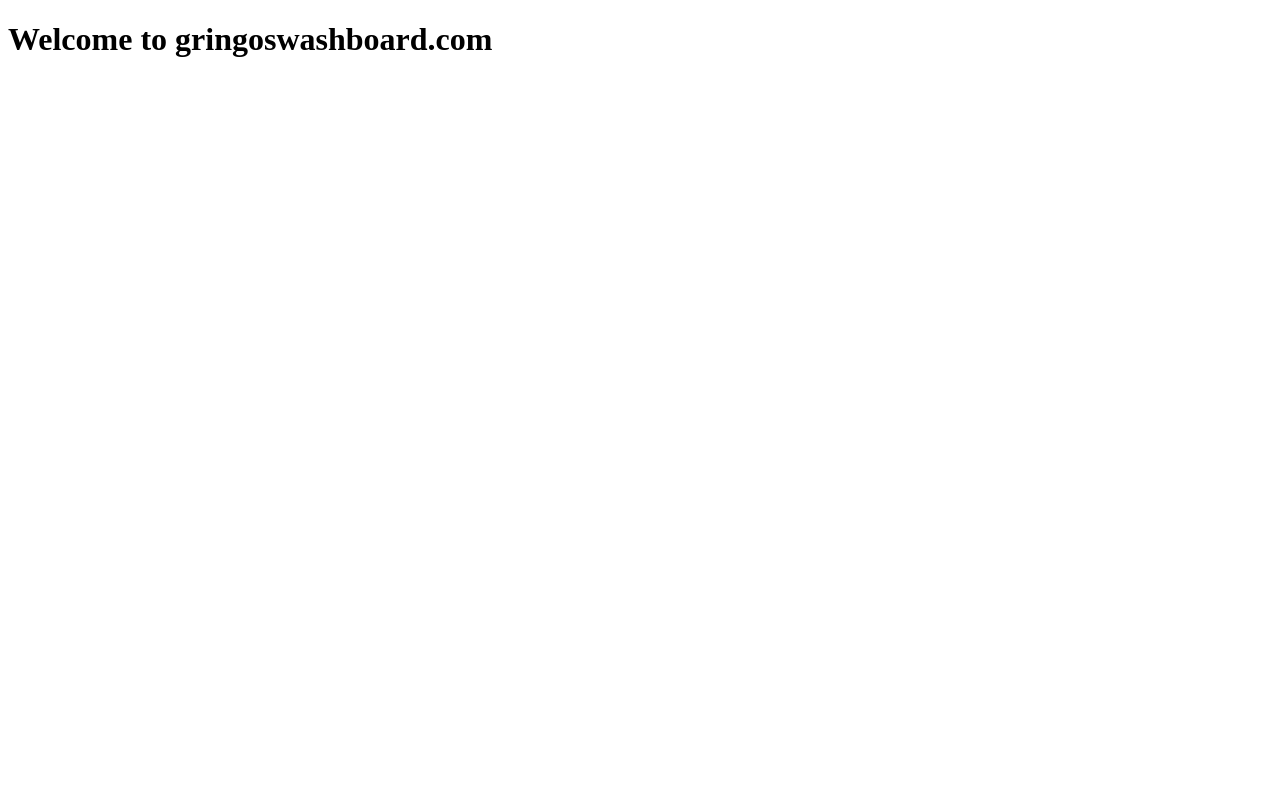
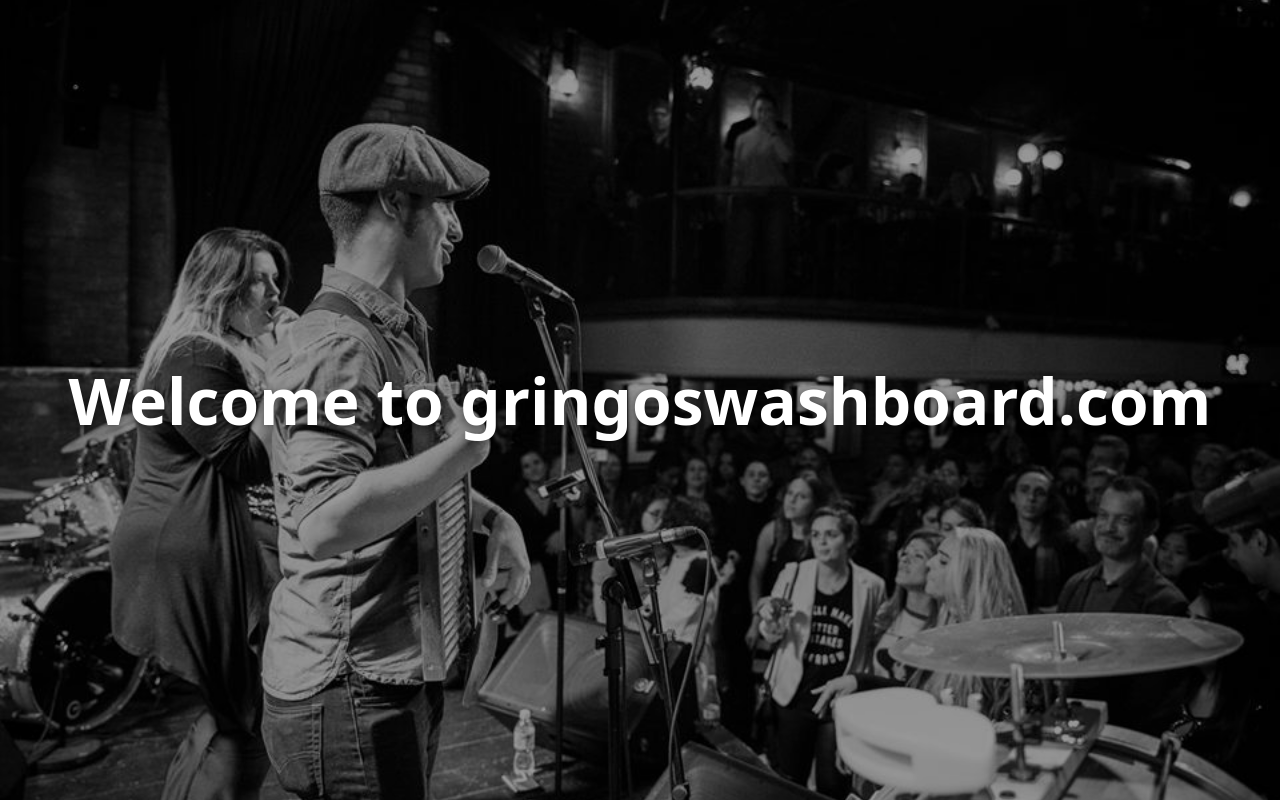
Before and after one commit to rdquintas/gringoswashboard.com, a website: page src/index.html in a window 1280 px wide. Drawn offline with Linux system fonts and the light colour scheme.

Commit message:
initial buid

```diff
--- /dev/null
+++ b/src/css/site.css
@@ -0,0 +1,44 @@
+/* Estilos próprios do site. */
+
+body {
+  margin: 0;
+  font-family: system-ui, sans-serif;
+}
+
+/* Hero: imagem a ocupar o ecrã inteiro, com o h1 centrado por cima. */
+.hero {
+  position: relative;
+  display: grid;
+  place-items: center;
+  min-height: 100vh;
+  min-height: 100svh;
+  overflow: hidden;
+}
+
+.hero__img {
+  position: absolute;
+  inset: 0;
+  width: 100%;
+  height: 100%;
+  object-fit: cover;
+}
+
+/* Escurece a imagem para o texto se ler bem. */
+.hero::after {
+  content: "";
+  position: absolute;
+  inset: 0;
+  background: rgb(0 0 0 / 0.4);
+}
+
+.hero__title {
+  position: relative;
+  z-index: 1;
+  margin: 0;
+  padding: 0 1rem;
+  color: #fff;
+  font-size: clamp(1.75rem, 5vw, 4rem);
+  text-align: center;
+  overflow-wrap: anywhere;
+  text-shadow: 0 2px 8px rgb(0 0 0 / 0.5);
+}
--- a/src/index.html
+++ b/src/index.html
@@ -4,8 +4,12 @@
   <meta charset="utf-8">
   <meta name="viewport" content="width=device-width, initial-scale=1">
   <title>gringoswashboard.com</title>
+  <link rel="stylesheet" href="/css/site.css">
 </head>
 <body>
-  <h1>Welcome to gringoswashboard.com</h1>
+  <header class="hero">
+    <img class="hero__img" src="/images/hero.jpg" alt="" width="960" height="639">
+    <h1 class="hero__title">Welcome to gringoswashboard.com</h1>
+  </header>
 </body>
 </html>
```
Also changed, not shown: CLAUDE.md (+2 -2 lines), README.md, dist/css/site.css (added), dist/images/hero.jpg (added), dist/index.html, src/images/hero.jpg (added).
